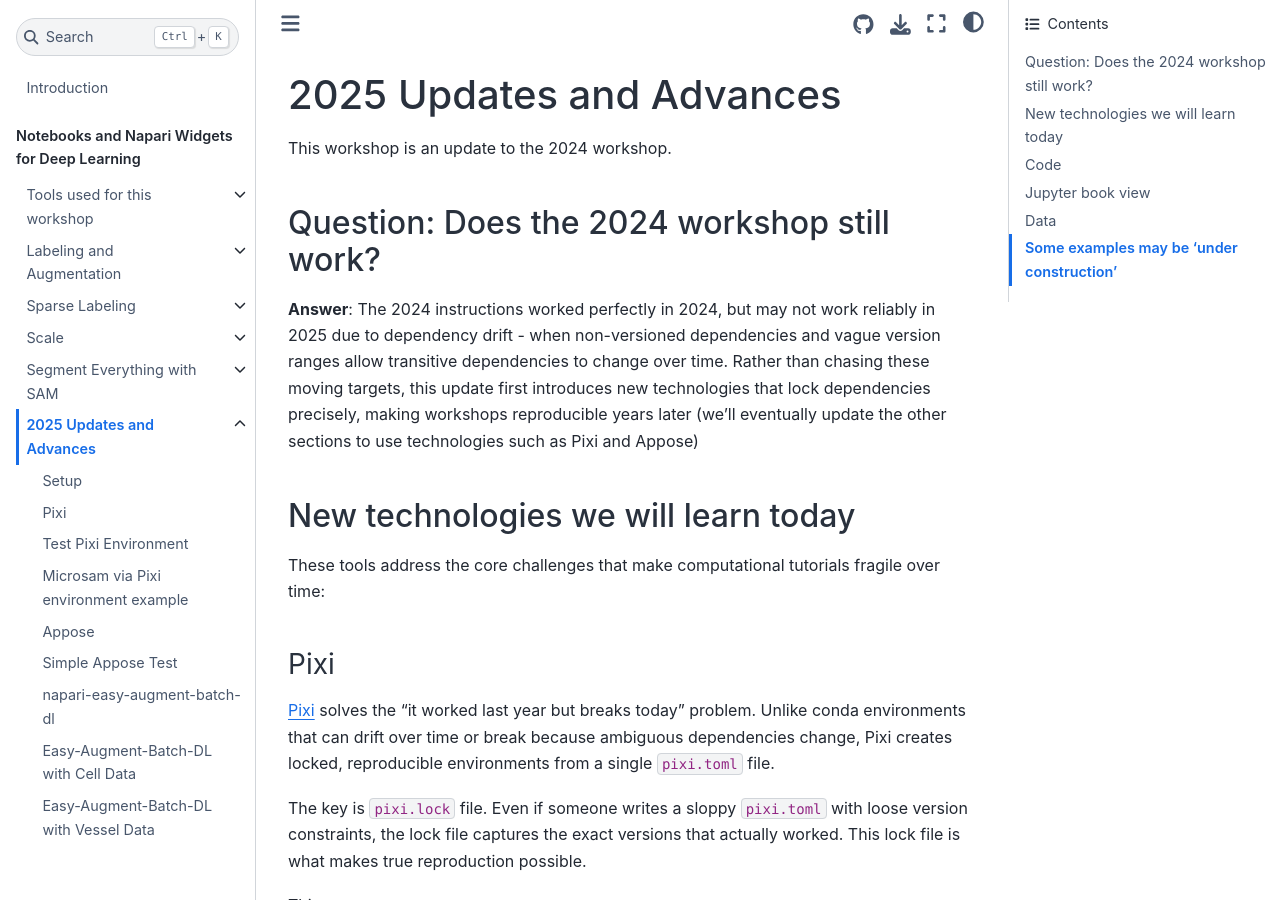
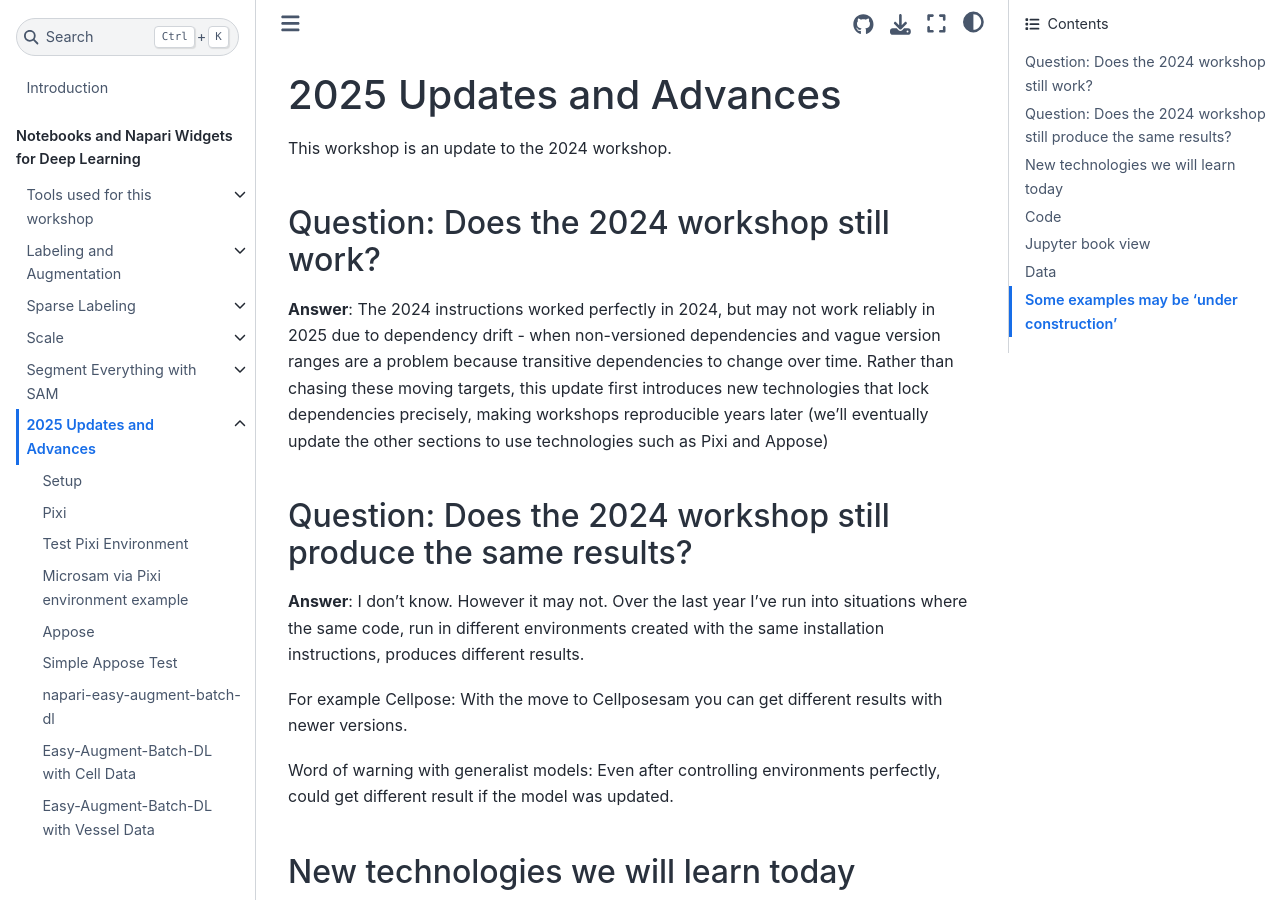
Before and after one commit to True-North-Intelligent-Algorithms/notebooks-and-napari-widgets-for-dl, a Jupyter Book: the page built from docs/2025_updates_and_advances/01_tools.md, in a window 1280 px wide and 900 px high. Built offline with Jupyter Book 1.0.4 settings and Sphinx 7.4.7 and the Sphinx Book theme 1.1.4, drawn with Linux system fonts in a browser that asks for light colours; pages that are not in the unit, such as notebooks, are missing from menus.

Commit message:
Add another question

```diff
--- a/docs/2025_updates_and_advances/01_tools.md
+++ b/docs/2025_updates_and_advances/01_tools.md
@@ -4,7 +4,15 @@
 
 ### Question: Does the 2024 workshop still work?
 
-**Answer**: The 2024 instructions worked perfectly in 2024, but may not work reliably in 2025 due to dependency drift - when non-versioned dependencies and vague version ranges allow transitive dependencies to change over time. Rather than chasing these moving targets, this update first introduces new technologies that lock dependencies precisely, making workshops reproducible years later (we'll eventually update the other sections to use technologies such as Pixi and Appose)
+**Answer**: The 2024 instructions worked perfectly in 2024, but may not work reliably in 2025 due to dependency drift - when non-versioned dependencies and vague version ranges are a problem because transitive dependencies to change over time. Rather than chasing these moving targets, this update first introduces new technologies that lock dependencies precisely, making workshops reproducible years later (we'll eventually update the other sections to use technologies such as Pixi and Appose)
+
+### Question:  Does the 2024 workshop still produce the same results?
+
+**Answer**:  I don't know.  However it may not.  Over the last year I've run into situations where the same code, run in different environments created with the same installation instructions, produces different results.
+
+For example Cellpose:  With the move to Cellposesam you can get different results with newer versions.
+
+Word of warning with generalist models:  Even after controlling environments perfectly, could get different result if the model was updated.
 
 ### New technologies we will learn today
 
```
